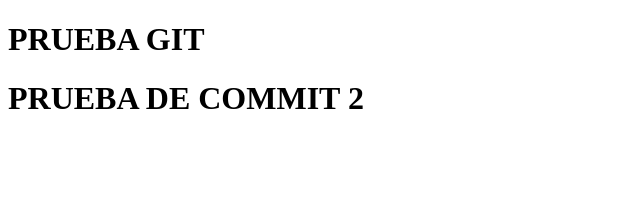
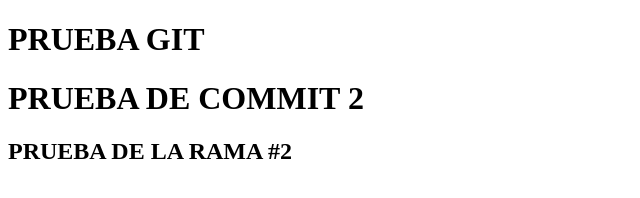
Before and after one commit to YoelUP/ProjectPruGit, a plain HTML site: page index.html in a window 1280 px wide. Shown: the whole page, without its empty margins (0-640 px from the left). Drawn offline with Linux system fonts and the light colour scheme.

Commit message:
AGREGUE EL FOOTER

```diff
--- a/index.html
+++ b/index.html
@@ -9,4 +9,7 @@
     <h1>PRUEBA GIT</h1>
     <h1>PRUEBA DE COMMIT 2</h1>
 </body>
+<footer>
+    <h2>PRUEBA DE LA RAMA #2</h2>
+</footer>
 </html>
```
